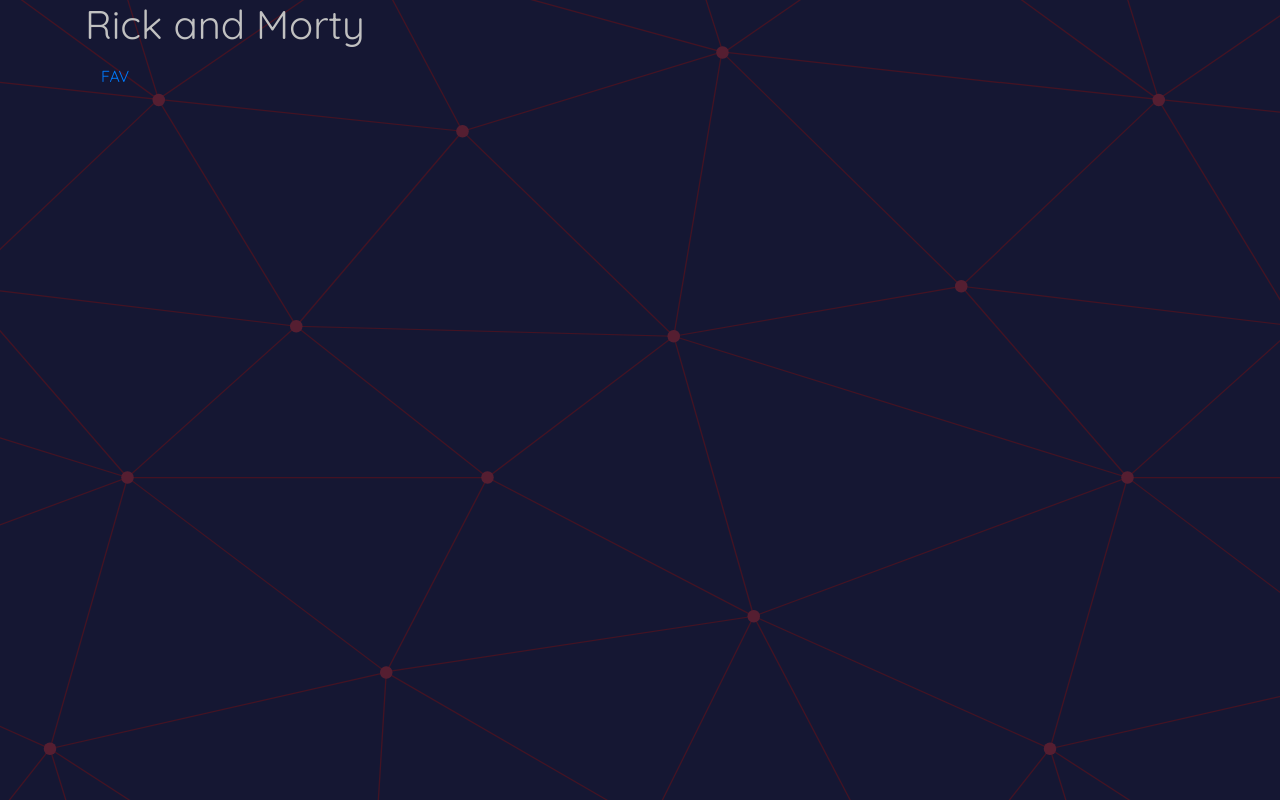
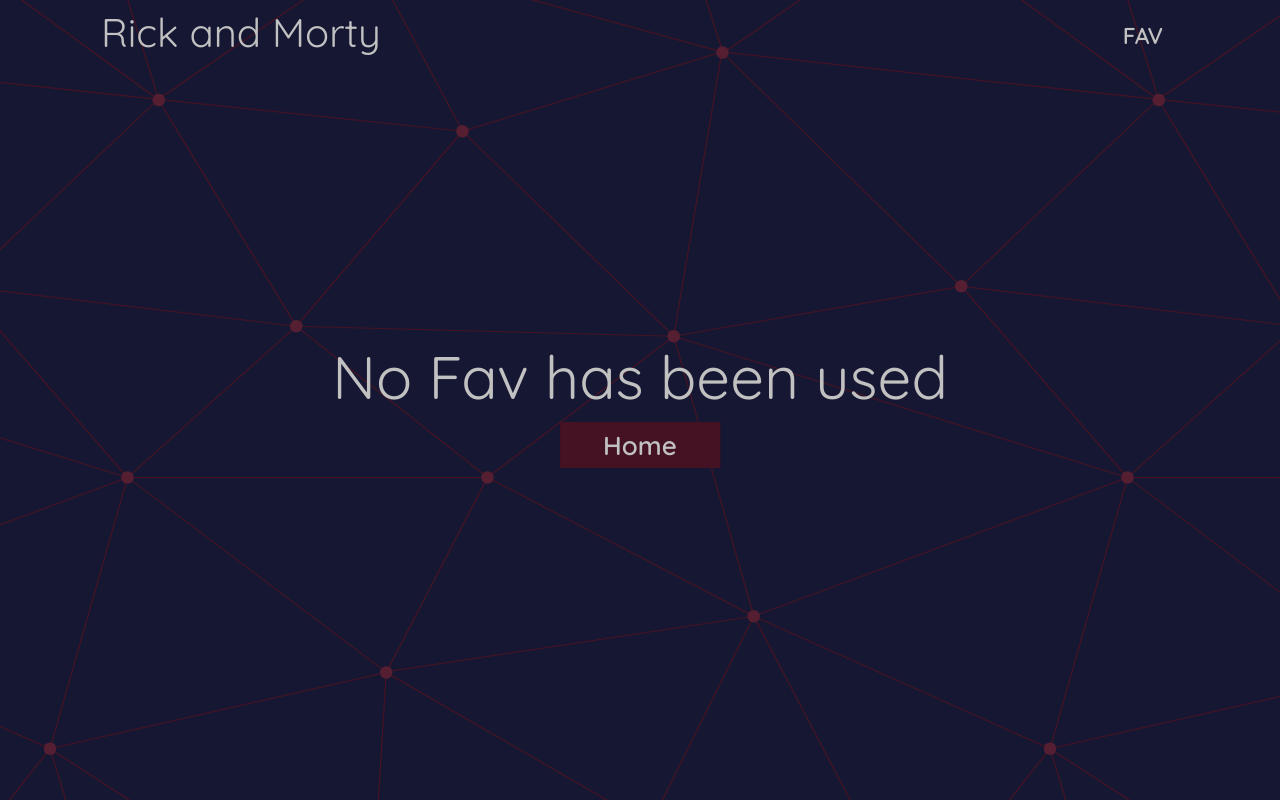
Before and after one commit to Mgrdich/Typescript_React_Hooks, a React (Create React App) app in the folder app/: page /Favourites in a window 1280 px wide. Built offline with nearby package versions, Linux system fonts and the light colour scheme.

Commit message:
additional pages + styling of navigation + fav page

```diff
--- a/app/src/Components/Fav.tsx
+++ b/app/src/Components/Fav.tsx
@@ -6,7 +6,14 @@
 export const Fav = () => {
 
     const {state} = React.useContext(Store);
-    console.log(state);
+    if(state.favourites.length===0){
+        return (
+            <div className="Favourites">
+                <div className="header">No Fav has been used</div>
+                <button className="btns">Home</button>
+            </div>
+        )
+    }
     return (
         <div className="row">
             {
--- a/app/src/Components/Navbar.tsx
+++ b/app/src/Components/Navbar.tsx
@@ -5,10 +5,10 @@
 export const Navbar = (props: any) => {
     console.log(createBrowserHistory());
     return (
-        <>
+        <div className="myNavbar">
             <h1 className="main_header">Rick and Morty</h1>
             <NavLink className="nav-link" to="/Favourites">FAV</NavLink>
-        </>
+        </div>
     );
 };
 
--- a/app/src/Style/_home.scss
+++ b/app/src/Style/_home.scss
@@ -1,5 +1,6 @@
 * {
-  font-family: 'Quicksand', sans-serif;;
+  font-family: 'Quicksand', sans-serif;
+  color: $white_text;
 }
 
 html {
@@ -35,14 +36,32 @@
 }
 
 .btns {
-  background-color: #441222;
-  border: 1px solid #441222;
+  background-color: $btn-color;
+  border: 1px solid $btn-color;
   color: $white_text;
   font-weight: 600;
 
   &:hover, &:active {
     color: darken($white_text, 10);
-    background-color: lighten(#441222, 10);
-    border-color: lighten(#441222, 10);
+    background-color: lighten($btn-color, 10);
+    border-color: lighten($btn-color, 10);
   }
 }
+
+.Favourites {
+  transform: translate(-50%, -50%);
+  left: 50%;
+  top: 50%;
+  position: absolute;
+  text-align: center;
+  .header {
+    font-size: 60px;
+  }
+
+  .btns {
+    height: 46px;
+    width: 160px;
+    font-size: 26px;
+    text-align: center;
+  }
+}
--- a/app/src/Style/_navbar.scss
+++ b/app/src/Style/_navbar.scss
@@ -0,0 +1,21 @@
+.myNavbar {
+  position: relative;
+  display: flex;
+  flex-wrap: wrap;
+  align-items: center;
+  justify-content: space-between;
+  padding: 0.5rem 1rem;
+  .main-header {
+    text-align: center;
+  }
+  .nav-link {
+    color:$white_text;
+    font-size: 23px;
+    font-weight: 600;
+    outline: none;
+    &:hover,&:active {
+      color: $text_hover;
+    }
+  }
+
+}
--- a/app/src/Style/_variables.scss
+++ b/app/src/Style/_variables.scss
@@ -1 +1,3 @@
-$white_text:#c1c1c1;
+$white_text: #c1c1c1;
+$btn-color: #441222;
+$text_hover: lighten(#441222, 5);
--- a/app/src/Style/style.css
+++ b/app/src/Style/style.css
@@ -1,6 +1,7 @@
 @import url("https://fonts.googleapis.com/css?family=Quicksand:400,600,700&display=swap");
 * {
-  font-family: 'Quicksand', sans-serif; }
+  font-family: 'Quicksand', sans-serif;
+  color: #c1c1c1; }
 
 html body {
   background-image: url("src/background.svg");
@@ -34,3 +35,39 @@
   color: #a8a8a8;
   background-color: #6c1d36;
   border-color: #6c1d36; }
+
+.Favourites {
+  transform: translate(-50%, -50%);
+  left: 50%;
+  top: 50%;
+  position: absolute;
+  text-align: center; }
+
+.Favourites .header {
+  font-size: 60px; }
+
+.Favourites .btns {
+  height: 46px;
+  width: 160px;
+  font-size: 26px;
+  text-align: center; }
+
+.myNavbar {
+  position: relative;
+  display: flex;
+  flex-wrap: wrap;
+  align-items: center;
+  justify-content: space-between;
+  padding: 0.5rem 1rem; }
+
+.myNavbar .main-header {
+  text-align: center; }
+
+.myNavbar .nav-link {
+  color: #c1c1c1;
+  font-size: 23px;
+  font-weight: 600;
+  outline: none; }
+
+.myNavbar .nav-link:hover, .myNavbar .nav-link:active {
+  color: #58172c; }
```
